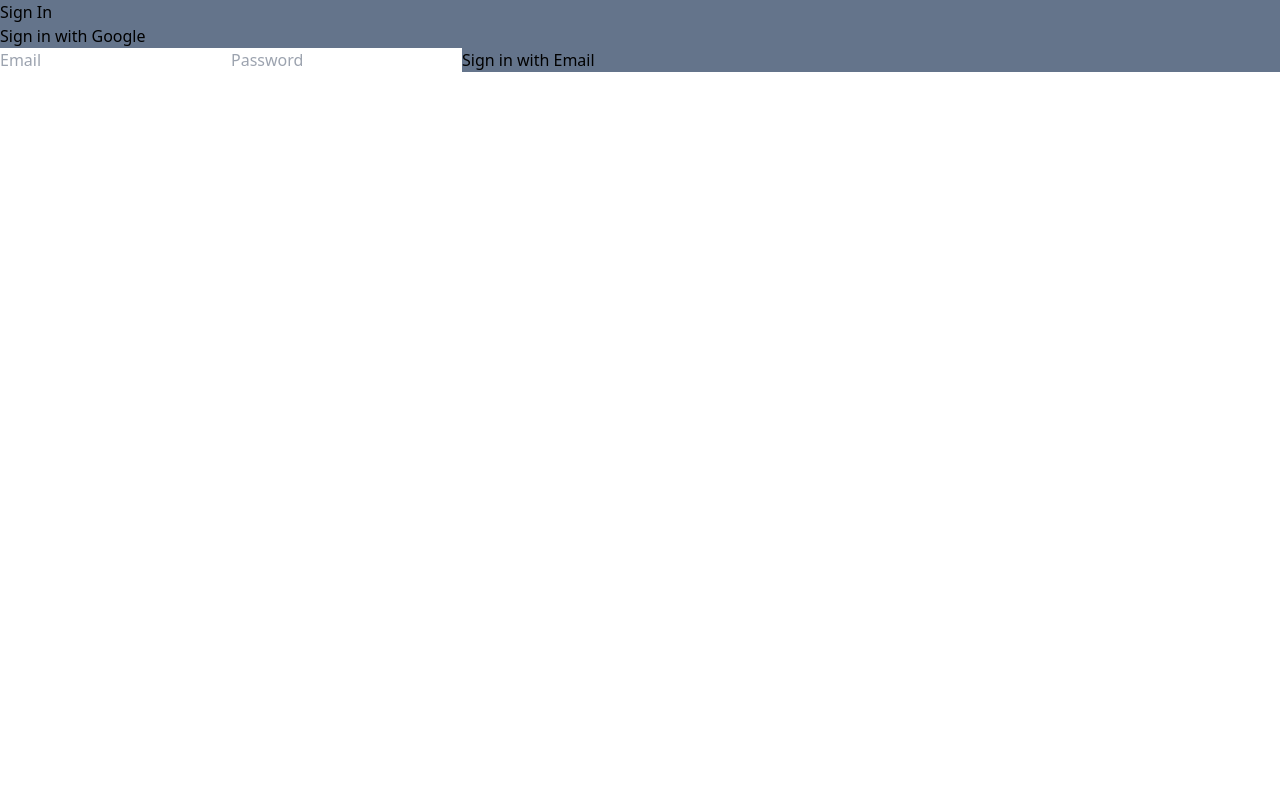
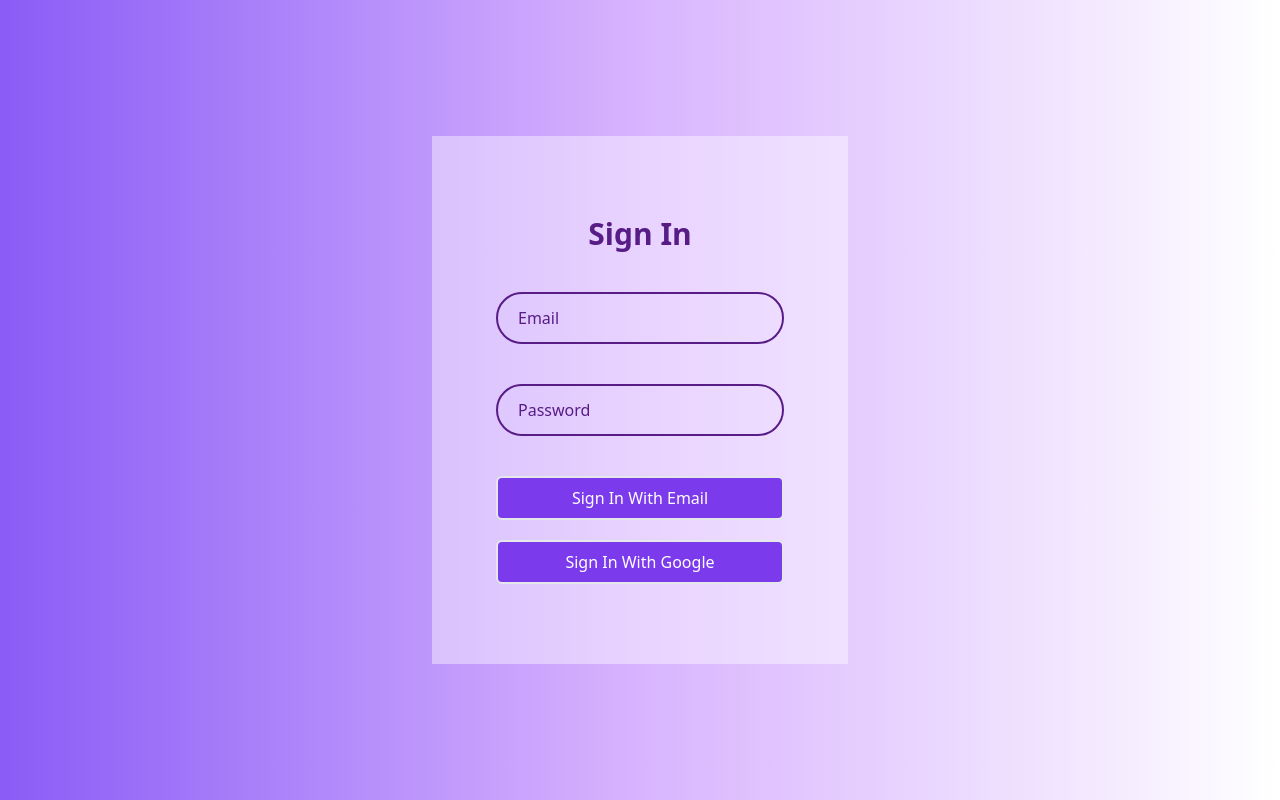
Before and after one commit to SumanSingha05/LinkAid, a React (Vite) app: page /signIn in a window 1280 px wide. Built offline with nearby package versions, Linux system fonts and the light colour scheme; a web font is replaced by a local one.

Commit message:
Sign In tailwind

```diff
--- a/src/Components/SignIn.jsx
+++ b/src/Components/SignIn.jsx
@@ -48,40 +48,55 @@
   };
 
   return (
-    <div>
-      {/* <div className='flex flex-row'>
-         <div className='m-auto'>
-          <img className='size-[550px]' src={img3} alt="" />
-         </div>
-         <div className="h-[100vh] w-1/2 bg-gradient-to-l from-indigo-300 to-white flex justify-center align-middle font-mono">
-     <div className='w-96 h-[500px] mt-32 border-2 border-solid border-[#6c63ff] rounded-2xl text-center'>
-        <div className='flex flex-col justify-center items-center'>
-         <h1 className='text-[#6c63ff] bg-gradient-to-r from-[#6e66ffa9] to-slate-700 text-transparent bg-clip-text text-center align-top text-4xl pl-2 pt-10 pb-2 mb-0 font-bold'>Sign In</h1>
-        <div className='h-1 w-44 rounded-full mb-10 bg-[#6c63ff] '>
-          </div> */}
-      <div className="bg-slate-500">
-        <h1>Sign In</h1>
-        <button onClick={handleGoogleSignIn}>Sign in with Google</button>
-        <div>
-          <input
+    <div className='h-[100vh] w-[100vw] grid place-content-center text-purple-900 bg-gradient-to-r from-violet-500 via-purple-300 to-white'>
+      <div className="bg-[#ffffff68] p-20 py-20 px-16">
+        <h1 className="text-center text-3xl font-semibold text-purple-900 mb-10">Sign In</h1>
+        <div className="flex flex-col items-center">
+          <div className="border-2 border-purple-900 mb-10 border-solid w-72 rounded-full">
+            <input className='bg-transparent placeholder:text-purple-900 border-none outline-none py-3 pl-5 w-72'
               type="email"
               placeholder="Email"
               value={email}
               onChange={(e) => setEmail(e.target.value)}
             />
-          <input
+          </div>
+          <div className="border-2 border-purple-900 border-solid w-72 mb-10 rounded-full ">
+            <input className="border-none bg-transparent placeholder:text-purple-900 py-3 pl-5"
               type="password"
               placeholder="Password"
               value={password}
               onChange={(e) => setPassword(e.target.value)}
             />
+          </div>
+        </div>
+
         {/* <input
           type="text"
           placeholder="Username"
           value={username}
           onChange={(e) => setUsername(e.target.value)}
         /> */}
-          <button onClick={handleEmailSignIn}>Sign in with Email</button>
+        <div className="flex flex-col">
+          <button
+            //className="text-white block ml-24 border-2 border-none text-xl p-3 pl-14 pr-14 bg-gradient-to-r from-indigo-500 to-indigo-100 hover:bg-gradient-to-l from-slate-100 to-indigo-500 hover:text-white rounded-full mb-5 hover:bg-white hover:text-orange-400 "
+            className=" mb-5
+       relative py-2 rounded-md bg-violet-600 isolation-auto z-10 border-2 border-violet-1000 text-white
+        before:absolute before:w-full before:transition-all before:duration-700 before:hover:w-full before:-right-full before:hover:right-0 before:rounded-full  before:bg-violet-900 before:-z-10  before:aspect-square before:hover:scale-150 overflow-hidden before:hover:duration-700"
+            type="submit"
+            onClick={handleEmailSignIn}
+          >
+            Sign In With Email
+          </button>
+          <button
+            //className="text-white block ml-24 border-2 border-none text-xl p-3 pl-14 pr-14 bg-gradient-to-r from-indigo-500 to-indigo-100 hover:bg-gradient-to-l from-slate-100 to-indigo-500 hover:text-white rounded-full mb-5 hover:bg-white hover:text-orange-400 "
+            className="
+       relative py-2 rounded-md bg-violet-600 isolation-auto z-10 border-2 border-violet-1000 text-white
+        before:absolute before:w-full before:transition-all before:duration-700 before:hover:w-full before:-right-full before:hover:right-0 before:rounded-full  before:bg-violet-900 before:-z-10  before:aspect-square before:hover:scale-150 overflow-hidden before:hover:duration-700"
+            type="submit"
+            onClick={handleGoogleSignIn}
+          >
+            Sign In With Google
+          </button>
         </div>
       </div>
     </div>
@@ -91,6 +106,16 @@
 export default SignIn;
 
 //   return (
+/* <div className='flex flex-row'>
+         <div className='m-auto'>
+          <img className='size-[550px]' src={img3} alt="" />
+         </div>
+         <div className="h-[100vh] w-1/2 bg-gradient-to-l from-indigo-300 to-white flex justify-center align-middle font-mono">
+     <div className='w-96 h-[500px] mt-32 border-2 border-solid border-[#6c63ff] rounded-2xl text-center'>
+        <div className='flex flex-col justify-center items-center'>
+         <h1 className='text-[#6c63ff] bg-gradient-to-r from-[#6e66ffa9] to-slate-700 text-transparent bg-clip-text text-center align-top text-4xl pl-2 pt-10 pb-2 mb-0 font-bold'>Sign In</h1>
+        <div className='h-1 w-44 rounded-full mb-10 bg-[#6c63ff] '>
+          </div> */
 //
 //
 //           </div>
--- a/src/Components/SignUp.jsx
+++ b/src/Components/SignUp.jsx
@@ -26,13 +26,11 @@
       console.error(err);
     }
   };
-
   const handleRoleChange = (e) => {
     setRole(e.target.value);
   };
-
   return (
-    <div className="flex flex-row bg-gradient-to-r from-violet-600 via-purple-400 to-white flex-wrap">
+    <div className="flex flex-row bg-gradient-to-r from-violet-500 via-purple-300 to-white flex-wrap">
       <div className="h-[100vh] w-[100vw] grid place-content-center font-mono">
         <div className="border-none border-violet-900 w-96 h-[80vh] pt-[15px] text-violet-900 rounded-lg bg-[#ffffff49]">
           <h1 className="text-4xl text-center p-5 font-bold mb-10">Sign Up</h1>
@@ -100,8 +98,8 @@
         </div>
       </div>
       {/* <div className="w-1/2 m-auto p-10 ">
-        <img className="" src={img4} alt="" />
-      </div> */}
+          <img className="" src={img4} alt="" />
+        </div> */}
     </div>
   );
 };
```
Also changed, not shown: eslint.config.js (added, +38 -0 lines). Lines whose indentation alone changed are shown as unchanged.
